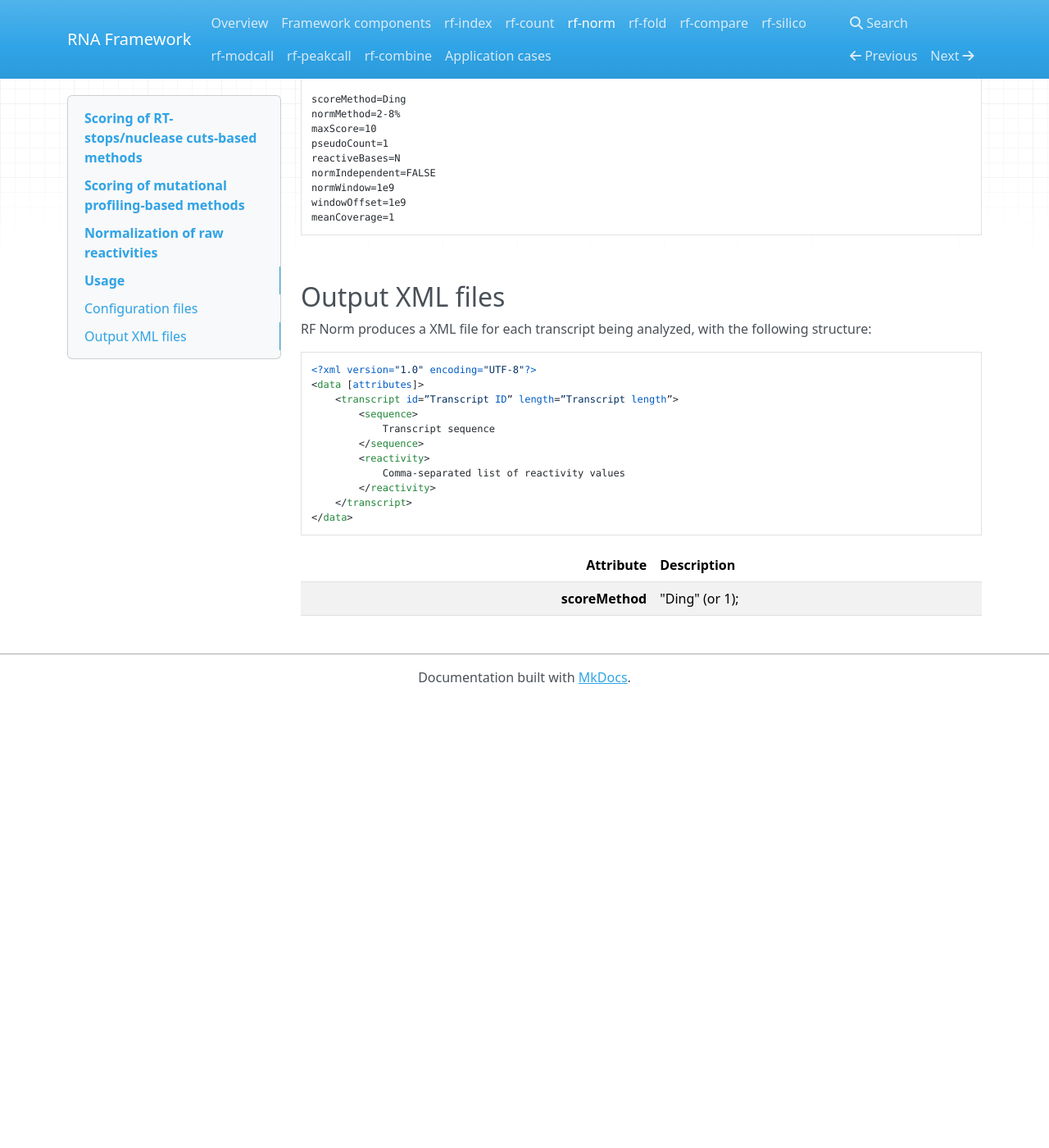
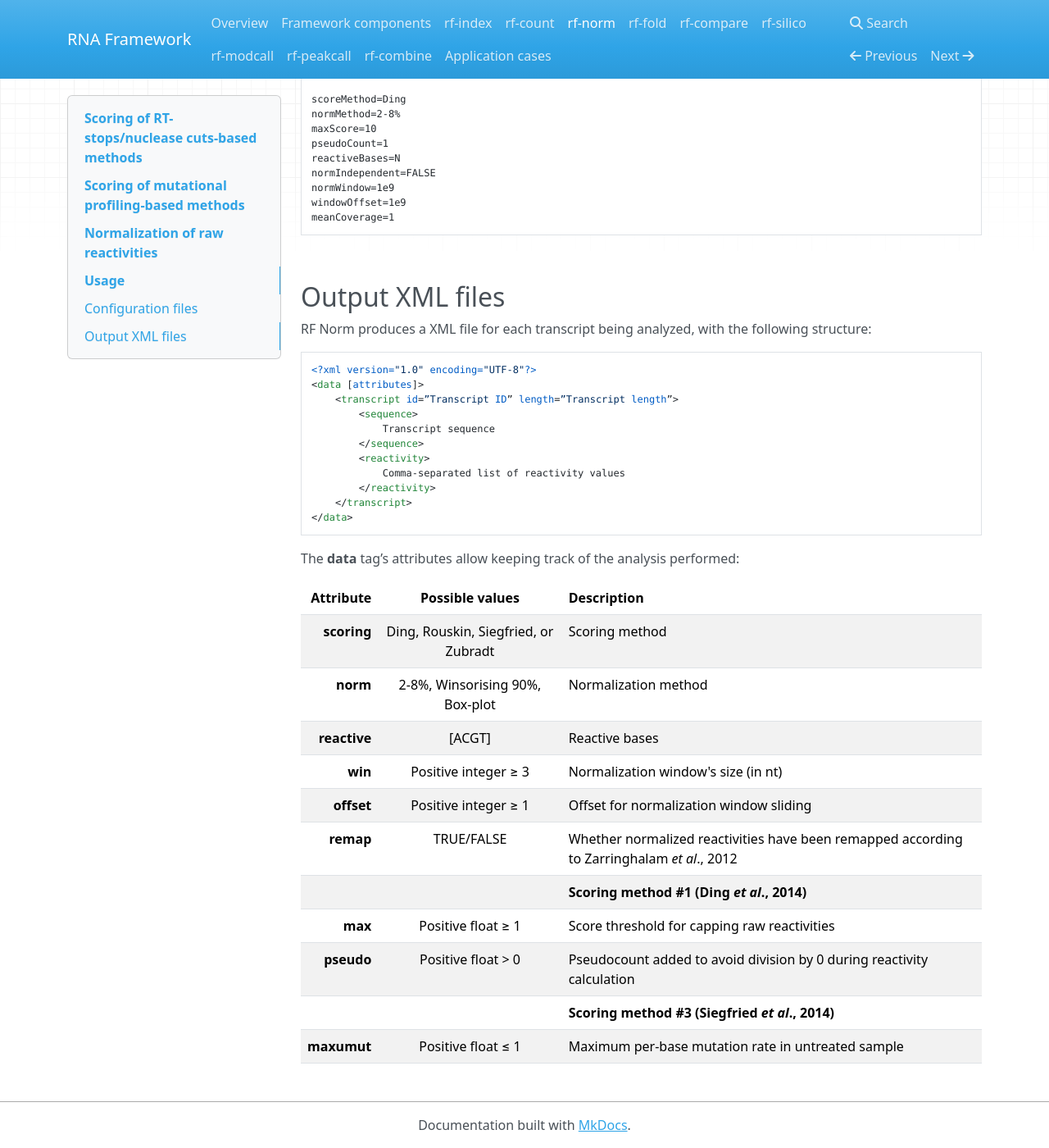
Before and after one commit to dincarnato/RNAFramework, an MkDocs documentation site: the page built from docs/rf-norm.md, in a window 1280 px wide and 1400 px high, scrolled down 5336 px. Shown: the whole window at 82% size. Built offline with MkDocs 1.6.1, drawn with Linux system fonts in a browser that asks for light colours; nearby versions of some CDN libraries; old or Windows-style settings are respelled for this version of MkDocs; before the commit the page ends 6190 px from its top, so only the background shows below that.

Commit message:
no message

````diff
--- a/docs/rf-norm.md
+++ b/docs/rf-norm.md
@@ -135,7 +135,18 @@ RF Norm produces a XML file for each transcript being analyzed, with the followi
 	</transcript>
 </data>
 ```
+The __data__ tag’s attributes allow keeping track of the analysis performed:<br/>
 
-Attribute     | Description
--------------: | :------------
-__scoreMethod__ | "Ding" (or 1);
+Attribute     | Possible values | Description
+-------------: | :------------: | :----------
+__scoring__ | Ding, Rouskin, Siegfried, or Zubradt | Scoring method
+__norm__ | 2-8%, Winsorising 90%, Box-plot | Normalization method
+__reactive__ | \[ACGT\] | Reactive bases
+__win__ | Positive integer &ge; 3 | Normalization window's size (in nt)
+__offset__ | Positive integer &ge; 1 | Offset for normalization window sliding
+__remap__ | TRUE/FALSE | Whether normalized reactivities have been remapped according to Zarringhalam *et al*., 2012
+ | | __Scoring method #1 (Ding *et al*., 2014)__
+__max__ | Positive float &ge; 1 | Score threshold for capping raw reactivities
+__pseudo__ | Positive float &gt; 0 | Pseudocount added to avoid division by 0 during reactivity calculation
+ | | __Scoring method #3 (Siegfried *et al*., 2014)__
+__maxumut__ | Positive float &le; 1 | Maximum per-base mutation rate in untreated sample
````
